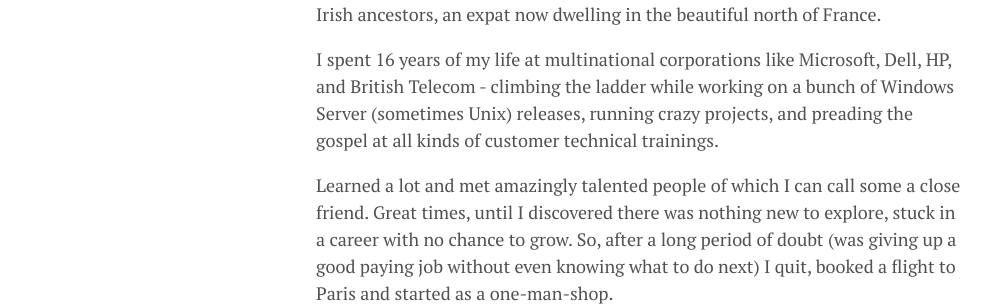
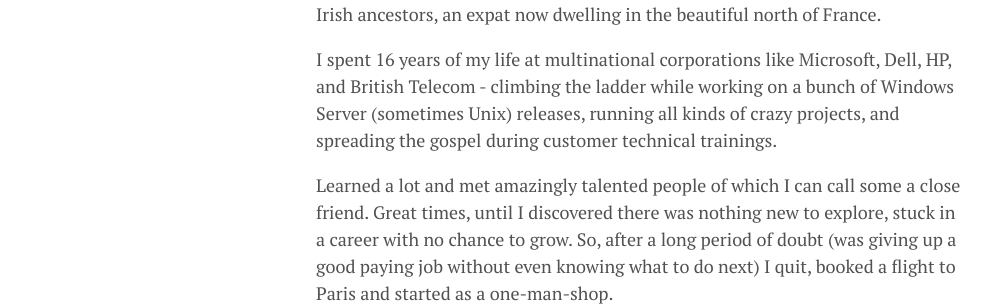
Before and after one commit to lgeurts/lgeurts.github.io, a Jekyll site: the page built from about.md, in a window 1280 px wide. Shown: the part 582-888 px from the top of the page, without its empty margins (0-995 px from the left). Built offline with Jekyll 4.4.1, drawn with Linux system fonts in a browser that asks for light colours; nearby versions of some CDN libraries.

Commit message:
Update about.md

```diff
--- a/about.md
+++ b/about.md
@@ -7,7 +7,7 @@
 
 I’m a Tech Lead & Engineering Consultant, native from Belgium with Dutch and Irish ancestors, an expat now dwelling in the beautiful north of France.
 
-I spent 16 years of my life at multinational corporations like Microsoft, Dell, HP, and British Telecom - climbing the ladder while working on a bunch of Windows Server (sometimes Unix) releases, running crazy projects, and preading the gospel at  all kinds of customer technical trainings.
+I spent 16 years of my life at multinational corporations like Microsoft, Dell, HP, and British Telecom - climbing the ladder while working on a bunch of Windows Server (sometimes Unix) releases, running all kinds of crazy projects, and spreading the gospel during customer technical trainings.
 
 Learned a lot and met amazingly talented people of which I can call some a close friend. Great times, until I discovered there was nothing new to explore, stuck in a career with no chance to grow. So, after a long period of doubt (was giving up a good paying job without even knowing what to do next) I quit, booked a flight to Paris and started as a one-man-shop.
 
```
